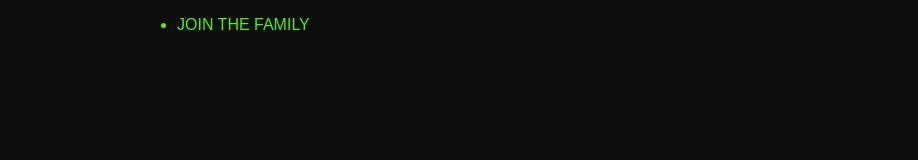
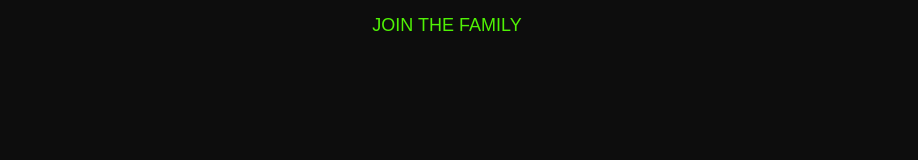
Before and after one commit to EvMad/garden-mockup, a plain HTML site: page index.html in a window 1280 px wide. Shown: the full height of the page, 183-1101 px from the left. Drawn offline with Linux system fonts and the light colour scheme; a web font is replaced by a local one.

Commit message:
.topList {} .topListItem {}

```diff
--- a/assets/css/style.css
+++ b/assets/css/style.css
@@ -43,3 +43,18 @@ body {
     color: var(--blue);
     cursor: pointer;
 }
+
+.topList {
+    display: flex;
+    justify-content: center;
+    margin: 0;
+    padding: 0;
+    list-style: none;
+}
+
+.topListItem {
+    margin-right: 20px;
+    font-size: 18px;
+    font-weight: 300;
+    cursor: pointer;
+}
```
